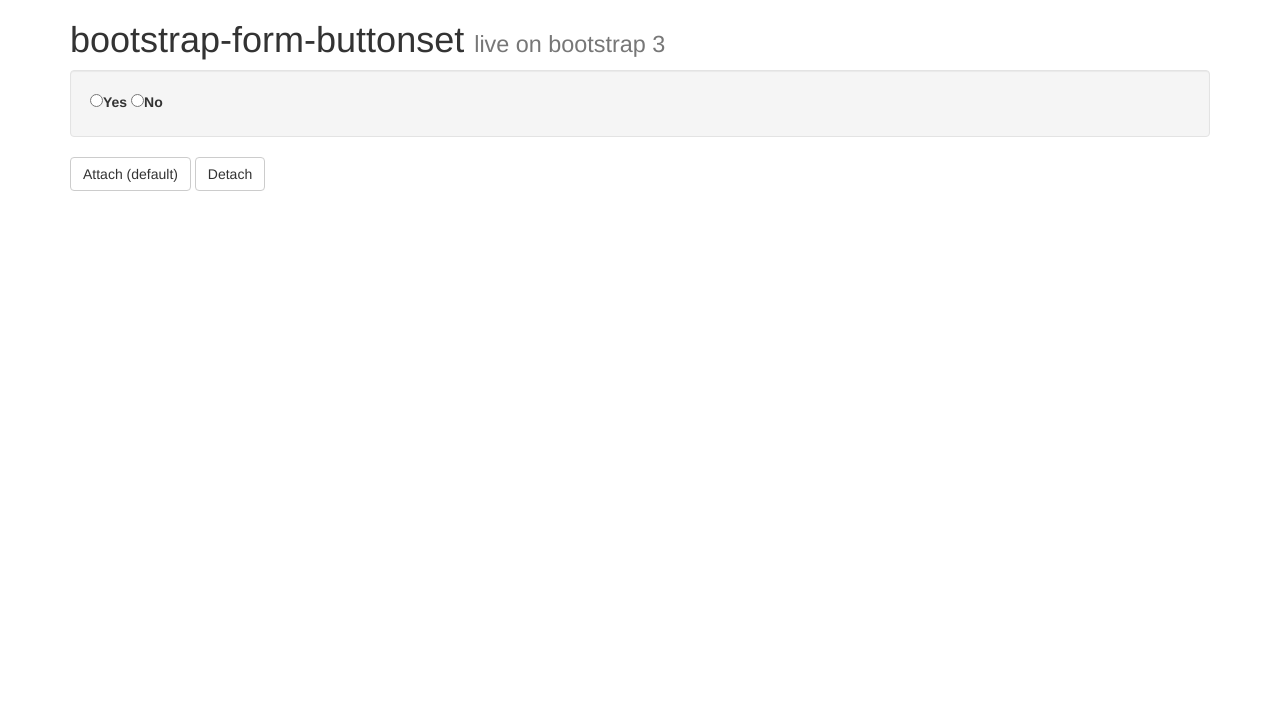
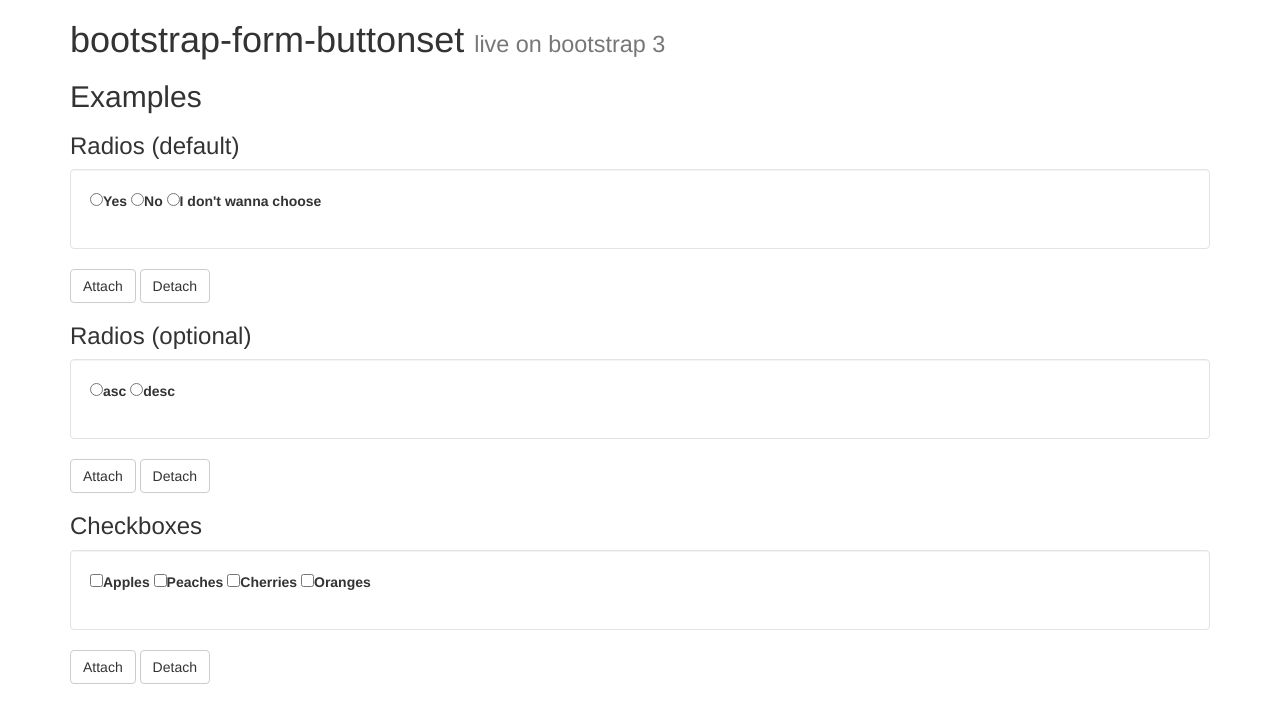
Before and after one commit to akger1379/bootstrap-form-buttonset, a plain HTML site: page demo-bs3.html in a window 1280 px wide. Drawn offline with nearby package versions, Linux system fonts and the light colour scheme.

Commit message:
adding first examples

```diff
--- a/demo-bs3.html
+++ b/demo-bs3.html
@@ -12,6 +12,13 @@
     <script src="//code.jquery.com/jquery-1.10.2.min.js"></script>
     <script src="//netdna.bootstrapcdn.com/bootstrap/3.1.0/js/bootstrap.min.js"></script>
     <script src="js/bootstrap-form-buttonset.js"></script>
+
+	<style>
+		.well {
+			background-color: #fff;
+			min-height: 80px;
+		}
+	</style>
 </head>
 <body>
 <div class="container">
@@ -19,21 +26,33 @@
         <small>live on bootstrap 3</small>
     </h1>
 
-    <div class="well buttonset-radio">
-        <input type="radio" name="r1" id="r1" value="1"><label for="r1">Yes</label>
-        <input type="radio" name="r1" id="r2" value="1"><label for="r2">No</label>
+	<h2>Examples</h2>
+	<h3>Radios (default)</h3>
+    <div class="well buttonset-rd">
+        <input type="radio" name="rd" id="rd1" value="1"><label for="rd1">Yes</label>
+        <input type="radio" name="rd" id="rd2" value="1"><label for="rd2">No</label>
+        <input type="radio" name="rd" id="rd3" value="1"><label for="rd3">I don't wanna choose</label>
     </div>
-    <button type="button" id="RadioTransformAttach" class="btn btn-default">Attach (default)</button>
-    <button type="button" id="RadioTransformDetach" class="btn btn-default">Detach</button>
+    <button type="button" id="BtnAttach-rd" onclick="$('.buttonset-rd').bsFormButtonset().attach();" class="btn btn-default">Attach</button>
+    <button type="button" id="BtnDetach-rd" onclick="$('.buttonset-rd').bsFormButtonset().detach();" class="btn btn-default">Detach</button>
 
-    <script>
-        $('#RadioTransformAttach').click(function() {
-            $('.buttonset-radio').bsFormButtonset().attach();
-        });
-        $('#RadioTransformDetach').click(function() {
-            $('.buttonset-radio').bsFormButtonset().detach();
-        });
-    </script>
+	<h3>Radios (optional)</h3>
+	<div class="well buttonset-ro">
+		<input type="radio" name="ro" id="ro1" value="1"><label for="ro1">asc</label>
+		<input type="radio" name="ro" id="ro2" value="1"><label for="ro2">desc</label>
+	</div>
+	<button type="button" id="BtnAttach-ro" onclick="$('.buttonset-ro').bsFormButtonset({optional: true}).attach();" class="btn btn-default">Attach</button>
+	<button type="button" id="BtnDetach-ro" onclick="$('.buttonset-ro').bsFormButtonset().detach();" class="btn btn-default">Detach</button>
+
+	<h3>Checkboxes</h3>
+	<div class="well buttonset-c">
+		<input type="checkbox" name="c1" id="c1" value="1"><label for="c1">Apples</label>
+		<input type="checkbox" name="c2" id="c2" value="1"><label for="c2">Peaches</label>
+		<input type="checkbox" name="c3" id="c3" value="1"><label for="c3">Cherries</label>
+		<input type="checkbox" name="c4" id="c4" value="1"><label for="c4">Oranges</label>
+	</div>
+	<button type="button" id="BtnAttach-c" onclick="$('.buttonset-c').bsFormButtonset({buttonClasses: 'btn-warning btn-xs'}).attach();" class="btn btn-default">Attach</button>
+	<button type="button" id="BtnDetach-c" onclick="$('.buttonset-c').bsFormButtonset().detach();" class="btn btn-default">Detach</button>
 </div>
 </body>
 </html>
```
